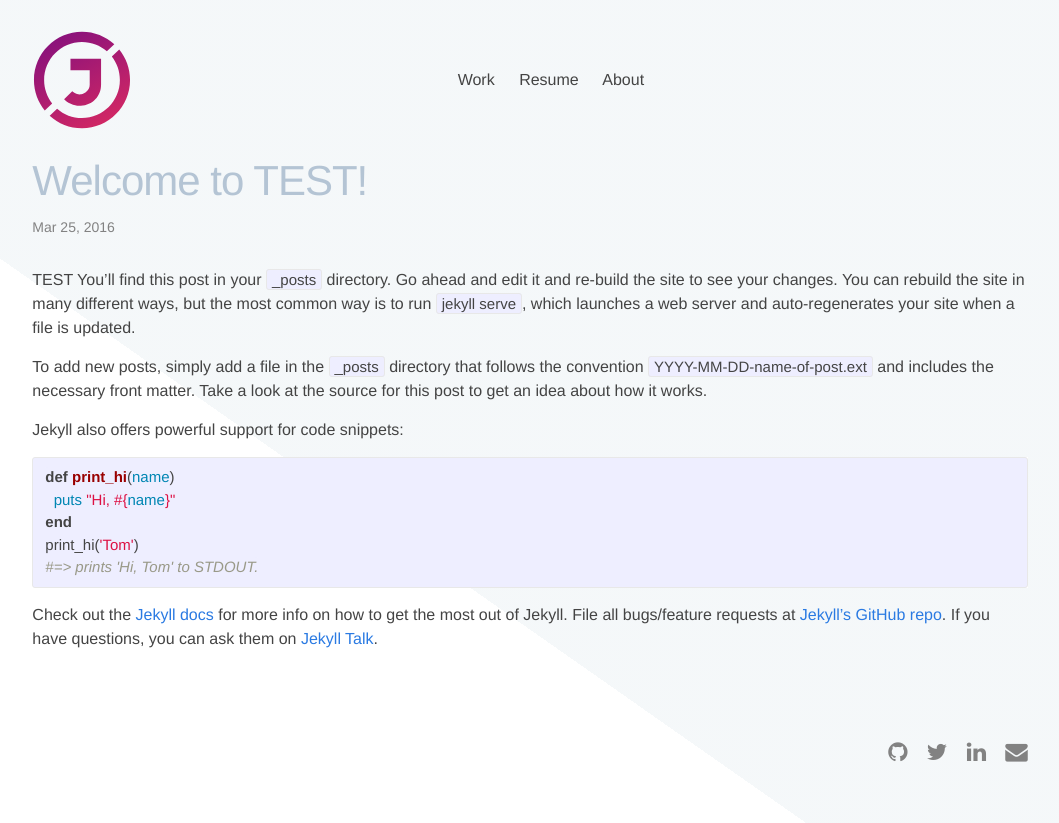
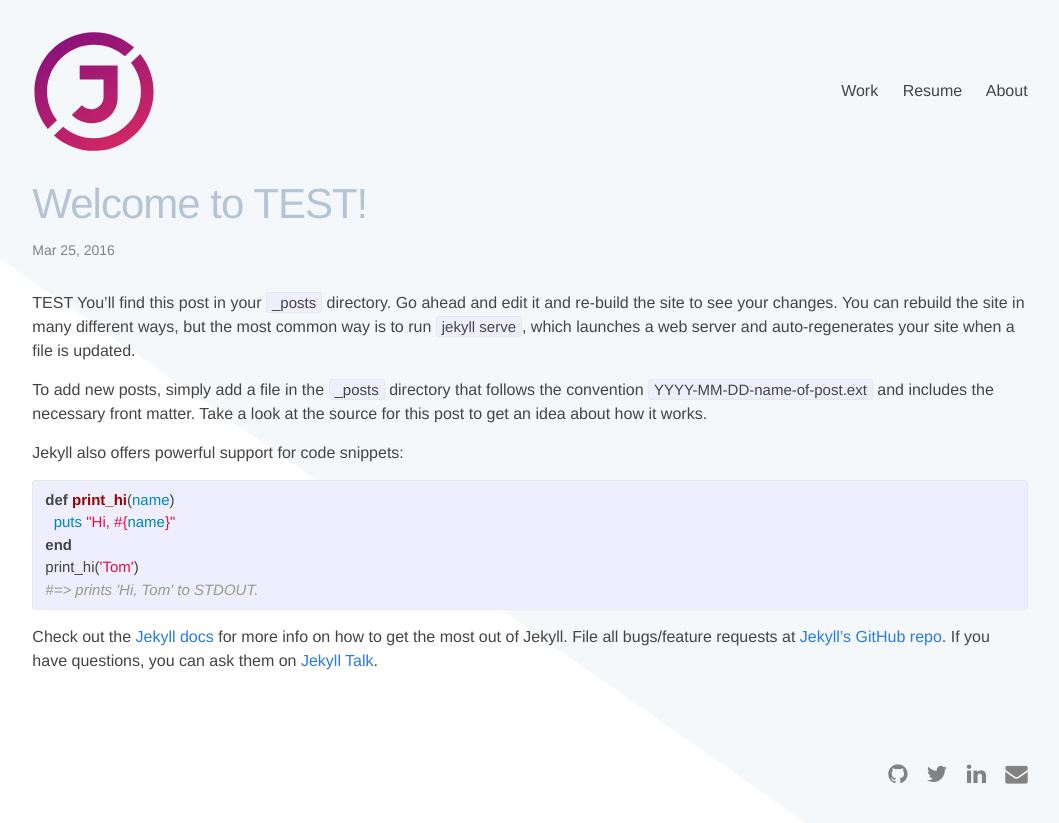
Before and after one commit to JMazzucco/Portfolio-Jekyll, a Jekyll site: the page built from _posts/2016-03-25-welcome-to-jekyll.markdown, in a window 1280 px wide. Shown: the top 823 px of the page, without its empty margins (110-1169 px from the left). Built offline with Jekyll 4.4.1, drawn with Linux system fonts in a browser that asks for light colours; nearby versions of some CDN libraries.

Commit message:
Resize and align new logo

```diff
--- a/_sass/_layout.scss
+++ b/_sass/_layout.scss
@@ -2,8 +2,6 @@
  * Site header
  */
 .site-header {
-    @include outer-container;
-
     min-height: 56px;
     padding-top: 30px;
 
@@ -19,47 +17,31 @@
 .header-container {
     display: flex;
     align-items: center;
+    @include outer-container;
 }
 
+.site-logo {
+    @include span-columns(2);
+    @include shift(1);
 
-
-.site-logo {
-    @include span-columns(5);
-    @include shift(1);
-    width: 100px;
-    height: 100px;
-    font-size: 26px;
-    font-weight: 300;
-    line-height: 56px;
-    margin-bottom: 0;
-    float: left;
-    display: flex;
-    align-items: center;
-
+    img {
+        width: 70%;
+    }
 
     &,
     &:visited {
         color: $grey-color-dark;
     }
 
-    span {
-        display: inline-block;
 
-        @include media-query($on-tablet) {
-          font-size: 0.6em
-        }
-
-        @include media-query($on-palm) {
-          display: none;
-        }
-    }
 }
 
 
 
 
 .site-nav {
-    @include span-columns(5);
+    @include span-columns(4);
+    @include shift(4);
     float: right;
     line-height: 56px;
     text-align: right;
```
